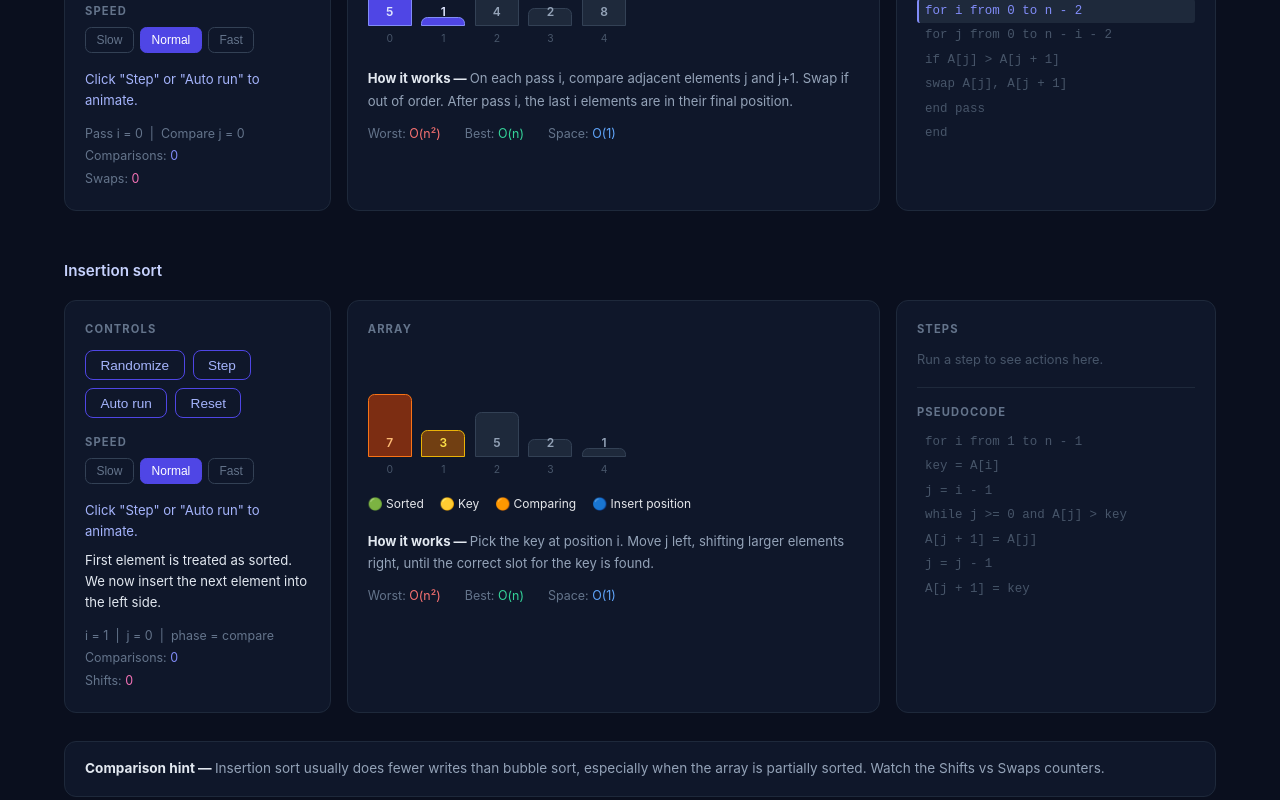
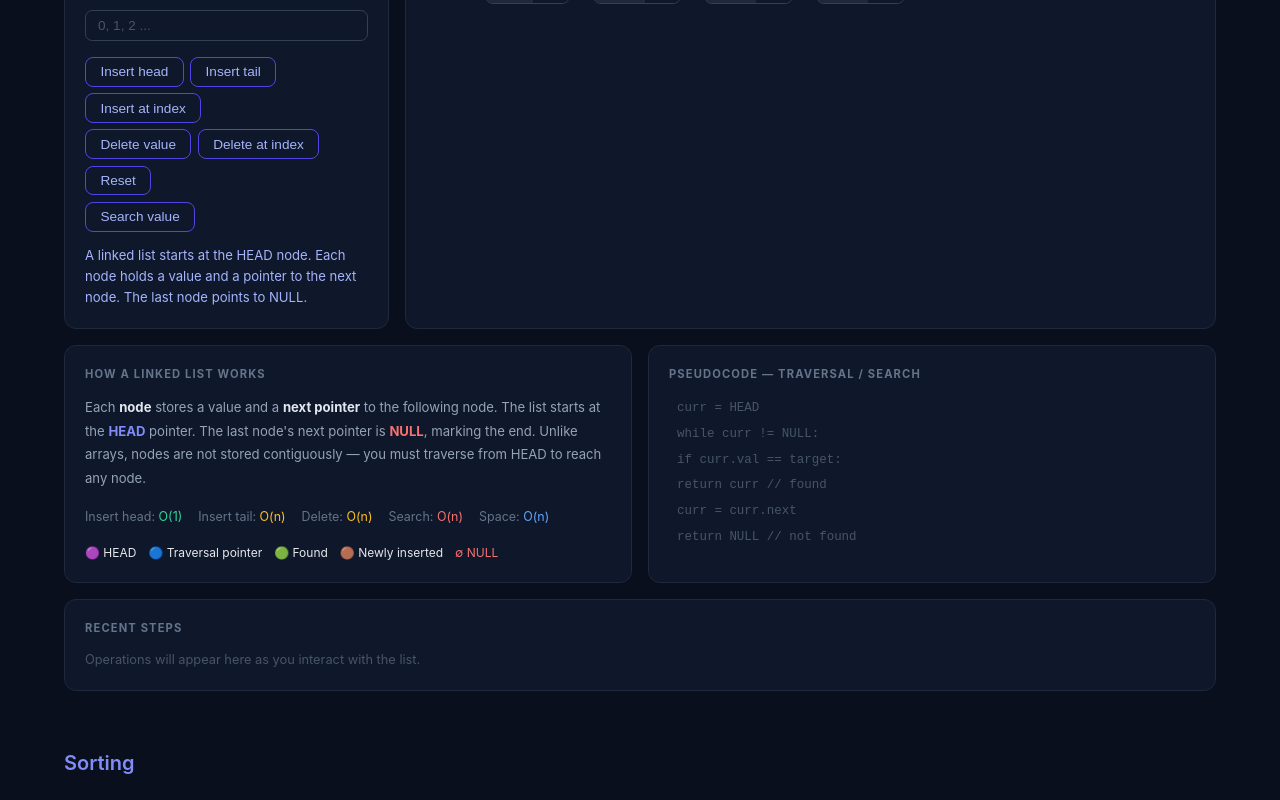
Before and after one commit to Alan-K-Biju-7/AlgoVista, a React (Create React App) app: page /simulator in a window 1280 px wide. Shown: the part 1900-2700 px from the top of the page. Built offline with nearby package versions, Linux system fonts and the light colour scheme.

Commit message:
wire linked list into simulator page

```diff
--- a/src/pages/SimulatorPage.jsx
+++ b/src/pages/SimulatorPage.jsx
@@ -3,66 +3,41 @@ import StackVisualizer from '../modules/stack/StackVisualizer';
 import QueueVisualizer from '../modules/queue/QueueVisualizer';
 import BubbleSortVisualizer from '../modules/sorting/BubbleSortVisualizer';
 import InsertionSortVisualizer from '../modules/sorting/InsertionSortVisualizer';
+import LinkedListVisualizer from '../modules/linkedlist/LinkedListVisualizer';
 
 function SimulatorPage() {
   return (
-    <div
-      style={{
-        maxWidth: '1200px',
-        margin: '0 auto',
-        padding: '2rem 1.5rem',
-      }}
-    >
-      <h1 style={{ marginBottom: '0.4rem', fontSize: '2rem' }}>
-        Live DSA simulator
-      </h1>
+    <div style={{ maxWidth: '1200px', margin: '0 auto', padding: '2rem 1.5rem' }}>
+      <h1 style={{ marginBottom: '0.4rem', fontSize: '2rem' }}>Live DSA simulator</h1>
       <p style={{ color: '#94a3b8', marginBottom: '2.5rem', fontSize: '0.95rem' }}>
         Step through data structures and algorithms one operation at a time.
       </p>
 
       <section style={{ marginBottom: '3.5rem' }}>
-        <h2 style={{ fontSize: '1.25rem', marginBottom: '1.25rem', color: '#818cf8' }}>
-          Arrays
-        </h2>
+        <h2 style={{ fontSize: '1.25rem', marginBottom: '1.25rem', color: '#818cf8' }}>Arrays</h2>
         <ArrayVisualizer />
       </section>
 
       <section style={{ marginBottom: '3.5rem' }}>
-        <h2 style={{ fontSize: '1.25rem', marginBottom: '1.25rem', color: '#818cf8' }}>
-          Stack
-        </h2>
+        <h2 style={{ fontSize: '1.25rem', marginBottom: '1.25rem', color: '#818cf8' }}>Stack</h2>
         <StackVisualizer />
       </section>
 
       <section style={{ marginBottom: '3.5rem' }}>
-        <h2 style={{ fontSize: '1.25rem', marginBottom: '1.25rem', color: '#818cf8' }}>
-          Queue
-        </h2>
+        <h2 style={{ fontSize: '1.25rem', marginBottom: '1.25rem', color: '#818cf8' }}>Queue</h2>
         <QueueVisualizer />
       </section>
 
       <section style={{ marginBottom: '3.5rem' }}>
-        <h2 style={{ fontSize: '1.25rem', marginBottom: '1.25rem', color: '#818cf8' }}>
-          Sorting
-        </h2>
+        <h2 style={{ fontSize: '1.25rem', marginBottom: '1.25rem', color: '#818cf8' }}>Linked list</h2>
+        <LinkedListVisualizer />
+      </section>
+
+      <section style={{ marginBottom: '3.5rem' }}>
+        <h2 style={{ fontSize: '1.25rem', marginBottom: '1.25rem', color: '#818cf8' }}>Sorting</h2>
         <div style={{ display: 'flex', flexDirection: 'column', gap: '3rem' }}>
           <BubbleSortVisualizer />
           <InsertionSortVisualizer />
-        </div>
-        <div
-          style={{
-            marginTop: '1.75rem',
-            padding: '1rem 1.25rem',
-            borderRadius: '0.75rem',
-            border: '1px solid #1e293b',
-            background: '#0f172a',
-            fontSize: '0.85rem',
-            color: '#94a3b8',
-          }}
-        >
-          <strong style={{ color: '#e2e8f0' }}>Comparison hint — </strong>
-          Insertion sort usually does fewer writes than bubble sort, especially
-          when the array is partially sorted. Watch the Shifts vs Swaps counters.
         </div>
       </section>
     </div>
```
